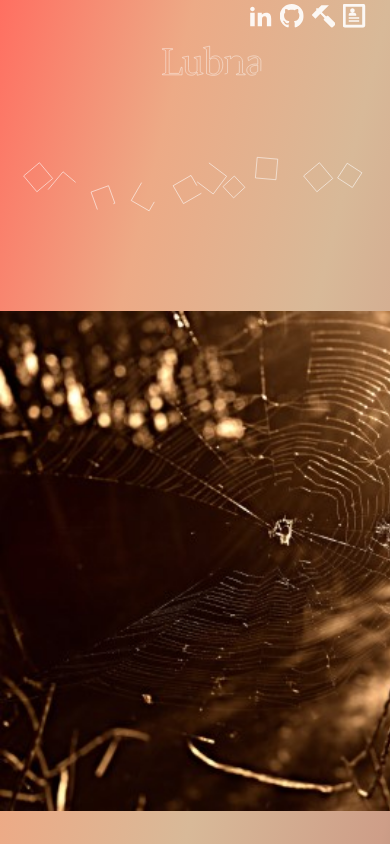
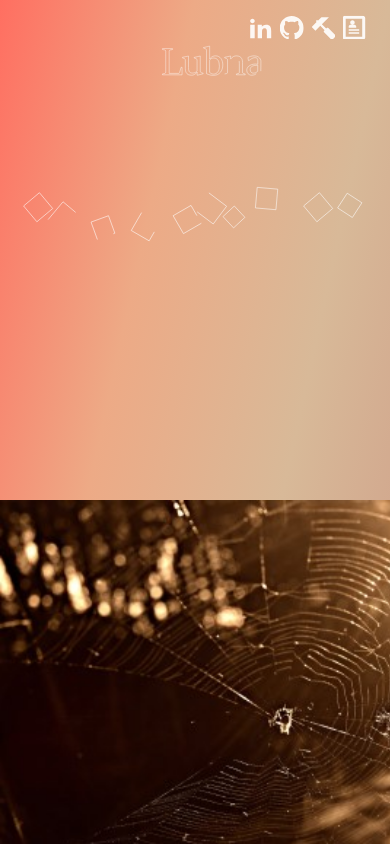
Before and after one commit to lubnanaqvi/me, a React (Create React App) app: page / in a window 390 px wide. Shown: the top 844 px of the page. Built offline with nearby package versions, Linux system fonts and the light colour scheme.

Commit message:
responsive

```diff
--- a/package.json
+++ b/package.json
@@ -1,6 +1,7 @@
 {
   "name": "me",
   "version": "0.1.0",
+  "homepage": "https://lubnanaqvi.github.io/me",
   "private": true,
   "dependencies": {
     "gh-pages": "^2.0.1",
@@ -12,6 +13,8 @@
   "scripts": {
     "start": "react-scripts start",
     "build": "react-scripts build",
+    "predeploy": "npm run build",
+    "deploy": "gh-pages -d build",
     "test": "react-scripts test",
     "eject": "react-scripts eject"
   },
--- a/src/components/DecoParallax.js
+++ b/src/components/DecoParallax.js
@@ -18,6 +18,9 @@
       background-size: cover;
       background-attachment: fixed;
     }
+    @media (pointer: coarse) {
+      display: none;
+    }
   `;
 
   return <StyledDiv />;
--- a/src/components/Header.js
+++ b/src/components/Header.js
@@ -15,7 +15,7 @@
   });
   const StyledHeader = styled.div`
     width: 95%;
-    margin: auto;
+    margin: 3% auto;
     text-align: right;
     color: rgba(255, 255, 255, 0.9);
     position: fixed;
--- a/src/components/StyledDiv.js
+++ b/src/components/StyledDiv.js
@@ -2,8 +2,8 @@
 const StyledDiv = styled.div`
   margin: auto;
   max-height: 300px;
+  min-height: 200px;
   width: ${props => (props.expand ? '90%' : '50%')};
-
   overflow: ${props => (props.hideOverflow ? 'hidden' : 'visible')};
 `;
 export default StyledDiv;
```
